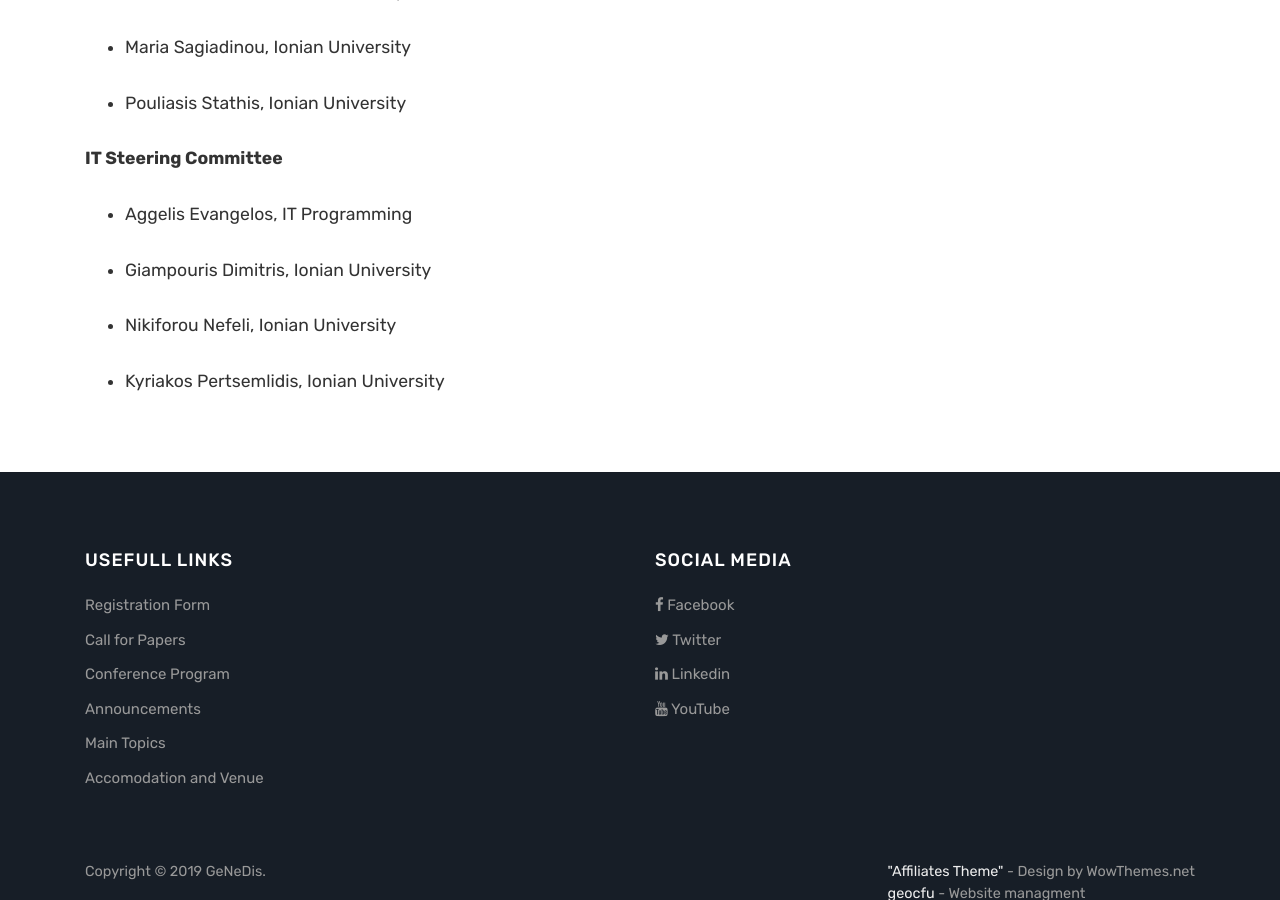
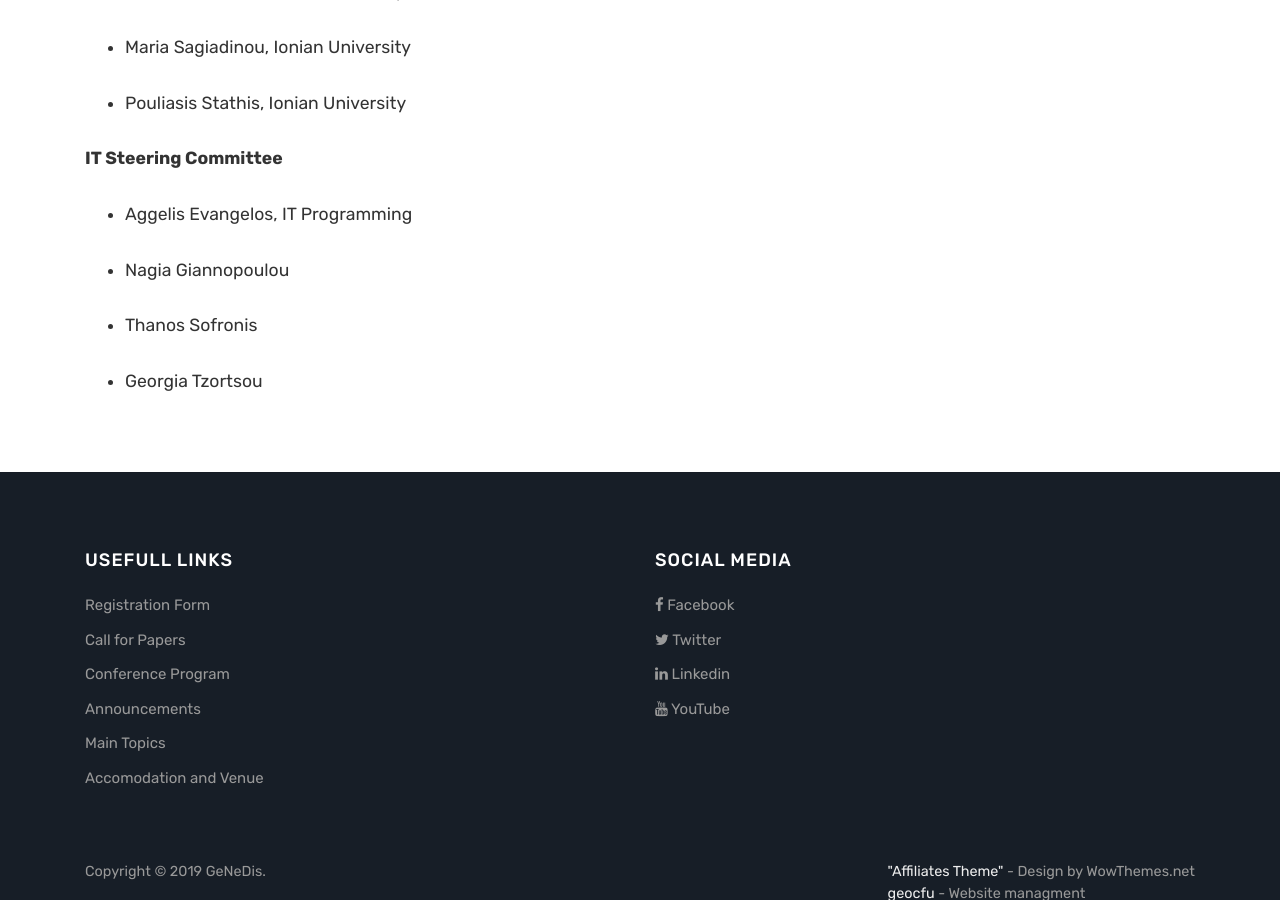
Before and after one commit to Covide-1797/genedis, a Jekyll site: the page built from pages/organizing-committee.html, in a window 1280 px wide and 900 px high, scrolled down 1434 px. Built offline with Jekyll 4.4.1, drawn with Linux system fonts in a browser that asks for light colours.

Commit message:
Update organizing-committee.html

```diff
--- a/pages/organizing-committee.html
+++ b/pages/organizing-committee.html
@@ -86,13 +86,13 @@ title: Organizing Committee
                         <p>Aggelis Evangelos, IT Programming</p>
                     </li>
                     <li>
-                        <p>Giampouris Dimitris, Ionian University</p>
+                        <p>Nagia Giannopoulou</p>
                     </li>
                     <li>
-                        <p>Nikiforou Nefeli, Ionian University</p>
+                        <p>Thanos Sofronis</p>
                     </li>
                     <li>
-                        <p>Kyriakos Pertsemlidis, Ionian University</p>
+                        <p>Georgia Tzortsou</p>
                     </li>
                 </ul>
 
```
